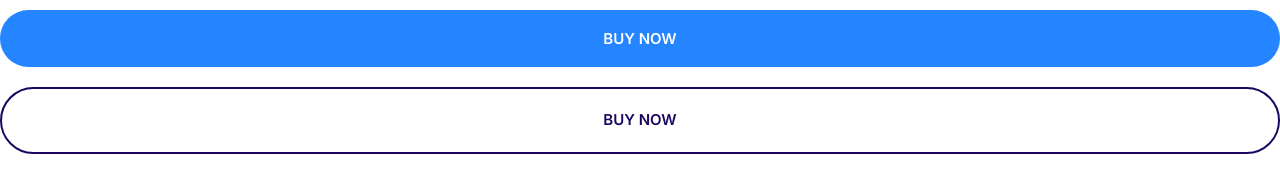
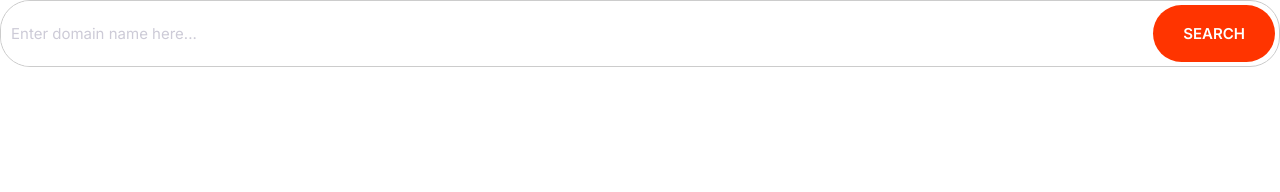
Before and after one commit to Sudarsan-47/Html-part-3, a plain HTML site: page index.html in a window 1280 px wide. Drawn offline with Linux system fonts and the light colour scheme.

Commit message:
defining input_grp

```diff
--- a/css/styles.css
+++ b/css/styles.css
@@ -5,6 +5,8 @@
     --color-accent:#ff3400;
     --color-heading:#1b0760;
     --color-body:#918ca4;
+    --color-border: #ccc;
+        --border-radius: 30px;
 }
 *,
 *::after,
@@ -233,3 +235,40 @@ a {
         font-size: 1.5rem;
     }
 }
+/* Inputs */
+
+.input {
+    padding: 1.5rem 3.5rem;
+    border: 1px solid var(--color-border);
+    border-radius: var(--border-radius);
+    color: var(--color-heading);
+    outline: 0;
+    font-size: 2rem;
+}
+
+::placeholder {
+    color: #cdcbd7;
+}
+
+.input-group {
+    border: 1px solid var(--color-border);
+    border-radius: var(--border-radius);
+    display: flex;
+}
+
+
+.input-group .input {
+    border: 0;
+    flex-grow: 1;
+    padding: 1.5rem 1rem;
+}
+
+.input-group .btn {
+    margin: 4px;
+}
+
+@media screen and (min-width:1024px) {
+    .input {
+        font-size: 1.5rem;
+    }
+}
--- a/index.html
+++ b/index.html
@@ -12,7 +12,9 @@
     <link rel="stylesheet" href="css/styles.css">
 </head>
 <body>
-    <button class="btn btn--primary btn--block">Buy Now</button>
-    <a href="#" class="btn btn--outline btn--block">Buy Now</a>
+    <div class="input-group">
+        <input type="text" class="input" placeholder="Enter domain name here...">
+        <button class="btn btn--accent">Search</button>
+    </div>
 </body>
 </html>
```
Also changed, not shown: components/input_group.html (added, +4 -0 lines).
